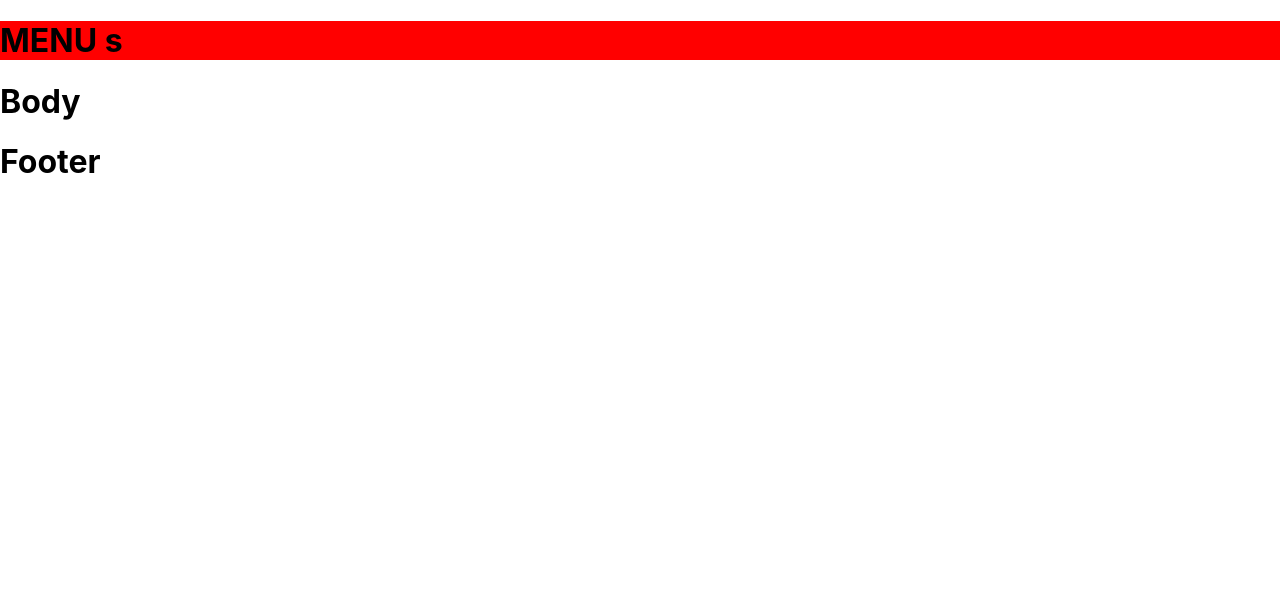
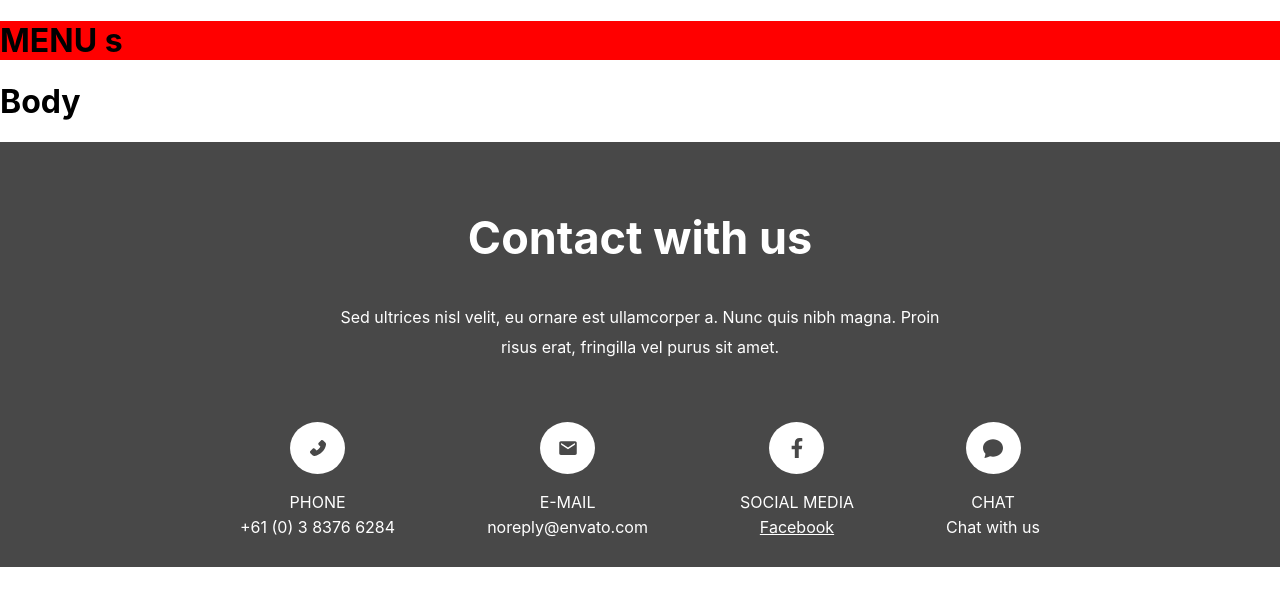
Before and after one commit to edisonAlbaSarmiento/chat-bot, a React (Create React App) app: page / in a window 1280 px wide. Shown: the top 606 px of the page. Built offline with nearby package versions, Linux system fonts and the light colour scheme.

Commit message:
Footer component

```diff
--- a/package.json
+++ b/package.json
@@ -8,6 +8,7 @@
     "@testing-library/user-event": "^7.1.2",
     "react": "^16.13.1",
     "react-dom": "^16.13.1",
+    "react-icons": "^3.11.0",
     "react-scripts": "3.4.3",
     "styled-components": "^5.2.0"
   },
--- a/src/components/footer/index.js
+++ b/src/components/footer/index.js
@@ -1,13 +1,59 @@
-import React, { Component } from 'react'
+import React from 'react';
+import { AiFillPhone } from 'react-icons/ai';
+import { IoMdMail } from 'react-icons/io';
+import { FaFacebookF } from 'react-icons/fa';
+import { BsFillChatFill } from 'react-icons/bs';
 
-class Footer extends Component {
-    render() {
-        return (
-            <div>
-                <h1> Footer </h1>
-            </div>
-        )
-    }
+// Custom import
+import { FooterStyle } from './style';
+
+const Footer = () => {
+	return (
+		<FooterStyle>
+			<div className="container">
+				<div>
+					<h2>Contact with us</h2>
+					<p>
+						Sed ultrices nisl velit, eu ornare est ullamcorper a. Nunc quis nibh magna. Proin risus erat, fringilla vel purus sit amet.
+					</p>
+				</div>
+				<nav>
+					<ul>
+						<li>
+							<span className="icon">
+								<AiFillPhone size="20px" />
+							</span>
+							<span className="label">PHONE</span>
+							<span className="value">+61 (0) 3 8376 6284</span>
+						</li>
+						<li>
+							<span className="icon">
+								<IoMdMail size="20px" />
+							</span>
+							<span className="label">E-MAIL</span>
+							<span className="value">noreply@envato.com</span>
+						</li>
+						<li>
+							<span className="icon">
+								<FaFacebookF size="20px" />
+							</span>
+							<span className="label">SOCIAL MEDIA</span>
+							<span className="value">
+								<a href="https://www.facebook.com/">Facebook</a>
+							</span>
+						</li>
+						<li>
+							<span className="icon">
+								<BsFillChatFill size="20px" />
+							</span>
+							<span className="label">CHAT</span>
+							<span className="value">Chat with us</span>
+						</li>
+					</ul>
+				</nav>
+			</div>
+		</FooterStyle>
+	)
 }
 
 export default Footer;
--- /dev/null
+++ b/src/components/footer/style.js
@@ -0,0 +1,83 @@
+import styled from 'styled-components';
+import { resize } from '../../styles/global';
+
+
+const bgColor = '#484848';
+export const FooterStyle = styled.footer`
+  background: ${bgColor};
+  padding: 30px 0;
+
+  .container {
+    margin: 0 auto;
+    max-width: 1200px;
+    padding: 0 15px;
+
+    > div {
+      margin-bottom: 60px;
+    }
+  }
+
+  h2 {
+    color: white;
+    font-size: 45px;
+    text-align: center;
+  }
+
+  p {
+    color: white;
+    line-height: 30px;
+    max-width: 600px;
+    margin: 0 auto;
+    text-align: center;
+
+  }
+
+  nav {
+    margin: 0 auto;
+    max-width: 800px;
+
+    ul {
+      display: flex;
+      justify-content: space-between;
+      list-style: none;
+      margin: 0;
+      padding: 0;
+
+      li {
+        > span {
+          color: white;
+          display: block;
+          text-align: center;
+        }
+
+        ${resize.medium`
+          margin-bottom: 40px;
+        `}
+      }
+
+      a {
+        color: white;
+      }
+
+      .label {
+        margin-bottom: 5px;
+      }
+      .icon {
+        align-items: center;
+        background: white;
+        border-radius: 50%;
+        display: flex;
+        justify-content: center;
+        max-width: 43px;
+        margin: 0 auto 18px;
+        padding: 16px 6px;
+        text-align: center;
+        color: ${bgColor};
+      }
+
+      ${resize.medium`
+        display: block;
+      `}
+    }
+  }
+`;
--- /dev/null
+++ b/src/styles/global.js
@@ -0,0 +1,15 @@
+import { css } from 'styled-components';
+
+export const size = {
+  small: 540,
+  medium: 768,
+}
+
+export const resize = Object.keys(size).reduce((acc, label) => {
+  acc[label] = (...args) => css`
+    @media (max-width: ${size[label]}px) {
+      ${css(...args)}
+    }
+  `
+  return acc
+}, {});
```
Also changed, not shown: 1 other file (tests, documents, lock files or other folders).
